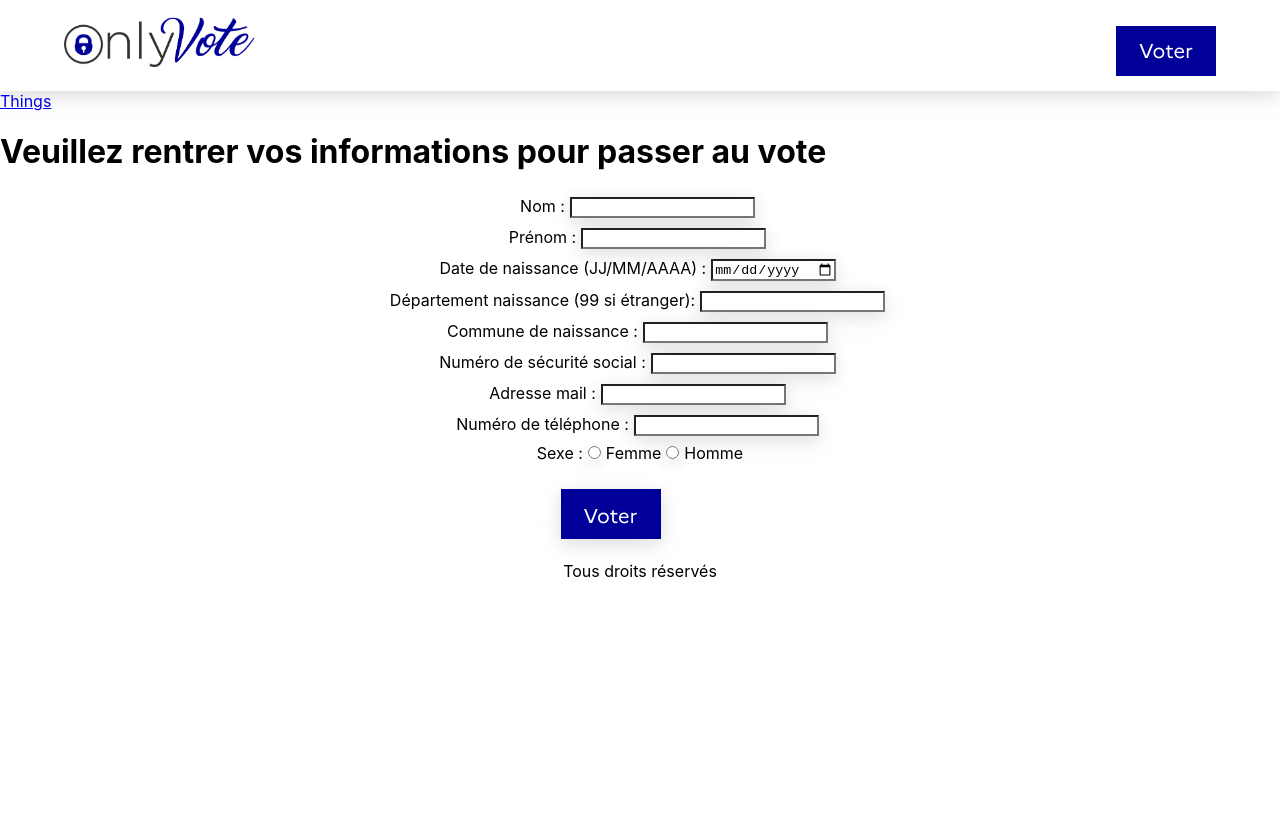
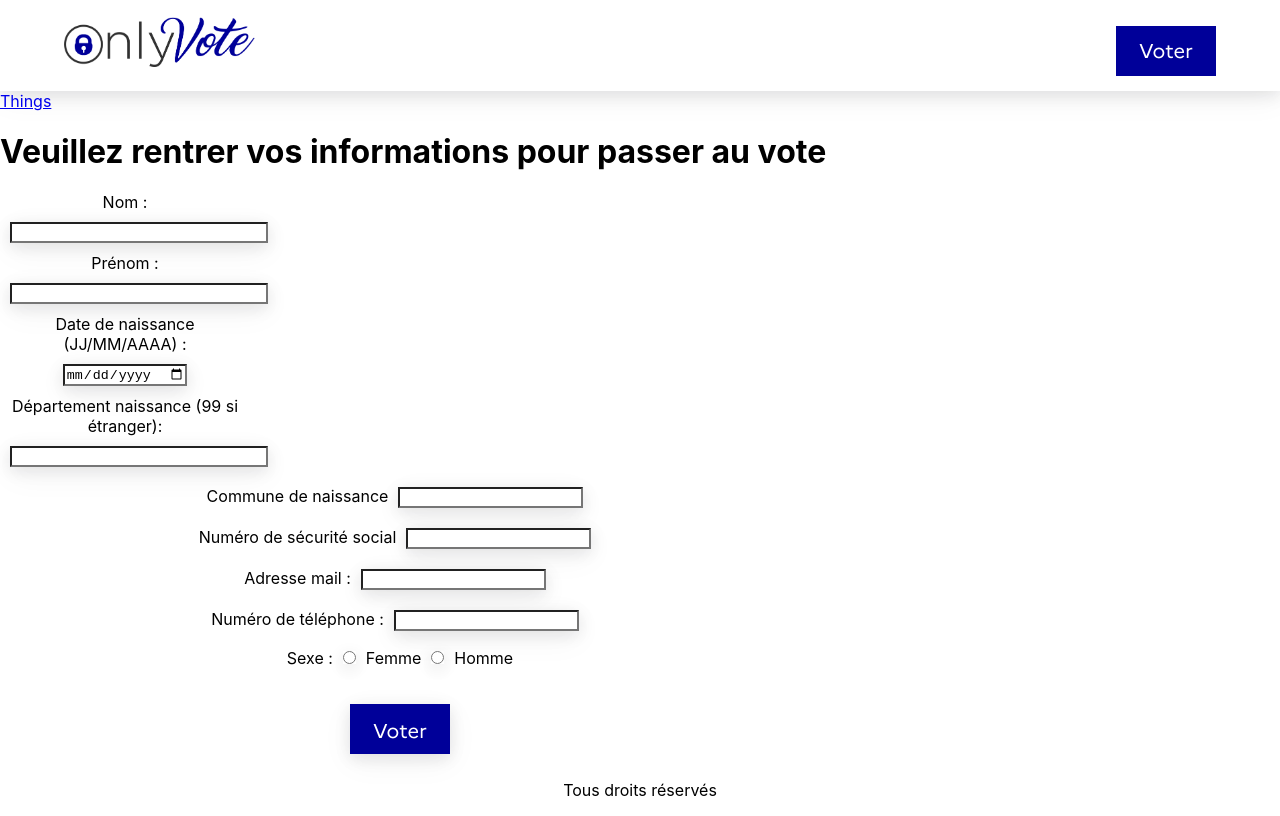
Before and after one commit to victorbillaud/OnlyVote, a React (Create React App) app: page /form in a window 1280 px wide. Built offline with nearby package versions, Linux system fonts and the light colour scheme.

Commit message:
css form

```diff
--- a/src/Components/Form/Form.css
+++ b/src/Components/Form/Form.css
@@ -5,29 +5,31 @@
     color: white;
     font-size: 20px;
     font-family: var(--font-main);
-    vertical-align: auto;
-    margin-right: 5%;
-    margin-top : 2%;
-    margin-bottom: 6px;
     border : none;
+    text-decoration: none;
     text-align: center;
-    text-decoration: none;
 }
 
 .form_t{
     text-align: center;
+    max-width: 800px;
 }
 
+.form_1{
+    max-width: 250px;
+    text-align: center;
+}
+.taille{
+    width: 100%;
+    text-align: center;
+}
 input{
-    margin: 5px;
+    margin: 10px;
     box-shadow: rgba(17, 17, 26, 0.1) 0px 4px 16px,
     rgba(17, 17, 26, 0.05) 0px 8px 32px;
 }
 
-.taille_nom_d {
-    /*width: 1500px;*/
+.container_2{
+    max-width: 800px;
+    margin: auto;
 }
-
-.test{
-    width-min: 1500px;
-}
--- a/src/Components/Form/Form.jsx
+++ b/src/Components/Form/Form.jsx
@@ -11,42 +11,45 @@ function Form() {
             <h1 class="title_form" >Veuillez rentrer vos informations pour passer au vote</h1>
 
             <form class="form_t">
-                <div class="taille_nom_d">
-                <label class="test">
+                <div class="form_1">
+                <label>
                     Nom :
-                    <input c type="text" name="Nom" />
+                    <input class="taille"type="text" name="Nom" />
                 </label>
                 <br/>
-                <label class="test">
+                <label class="taille">
                     Prénom :
-                    <input type="text" name="Prénom" />
+                    <input class="taille" type="text" name="Prénom" />
                 </label>
                 <br/>
-                <label class="test">
+                <label class="taille">
                     Date de naissance (JJ/MM/AAAA) :
-                    <input type="date" name="Date" />
+                    <input class="taille" class="test" type="date" name="Date" />
                 </label >
                 <br/>
-                <label class="test">
+                <label>
                     Département naissance (99 si étranger):
-                    <input type="text" name ="Département" />
-                </label>
-                <br/>
-                <label>
-                    Commune de naissance :
-                    <input type="text" name="Commune"/>
+                    <input class="taille" type="text" name ="Département" />
                 </label>
                 <br/>
                 </div>
 
-                <label>
-                    Numéro de sécurité social :
+
+
+                <div class="container_2">
+                <label   >
+                    Commune de naissance
+                    <input type="text" name="Commune"/>
+                </label>
+                <br/>
+                <label >
+                    Numéro de sécurité social
                     <input type="text" name="Numéro sécurité social"/>
                 </label>
                 <br/>
-                <label>
+                <label >
                     Adresse mail :
-                    <input type="email" name="Adresse mail"/>
+                    <input  type="email" name="Adresse mail"/>
                 </label>
                 <br/>
                 <label>
@@ -54,19 +57,24 @@ function Form() {
                     <input type="tel" name="Numéro de téléphone"/>
                 </label>
                 <br/>
+                </div>
+
                 <div>
                 Sexe :
                 <label>
-                    <input type="radio" id="Femme" name="Femme" />
-                        <label for="Femme">Femme</label>
+                    <input type="radio" id="Femme" name="Sexe" />
+                        <label for="Sexe">Femme</label>
                 </label>
                 <label>
-                    <input type="radio" id="Homme" name="Homme"/>
-                    <label for="Homme">Homme</label>
+                    <input type="radio" id="Homme" name="Sexe"/>
+                    <label for="Sexe">Homme</label>
                 </label>
                 </div>
+                    <br/>
+                    <input className="button_form" type="submit" value="Voter"/>
 
-                    <input class="button_form" type="submit" value="Voter" />
+
+
 
                 </form>
         </div>
```
